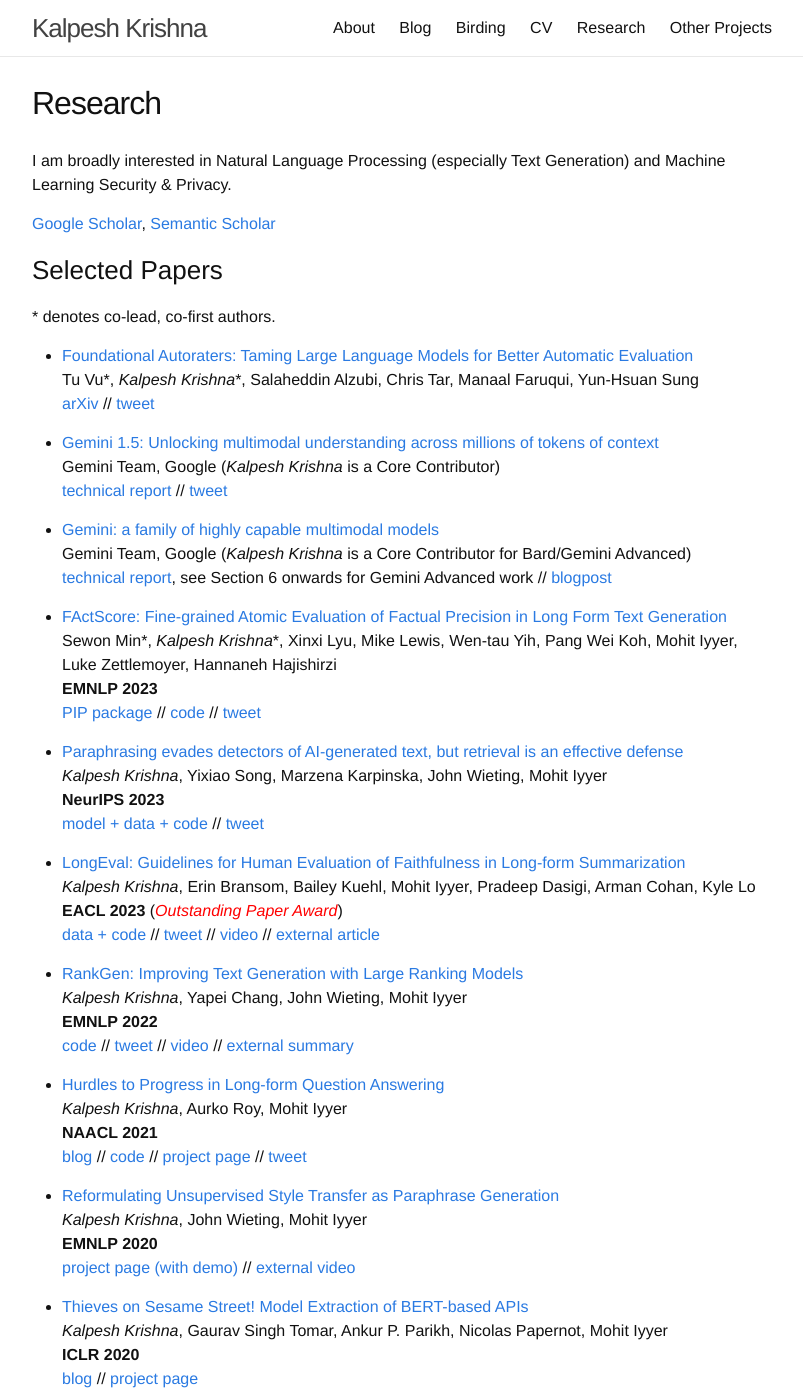
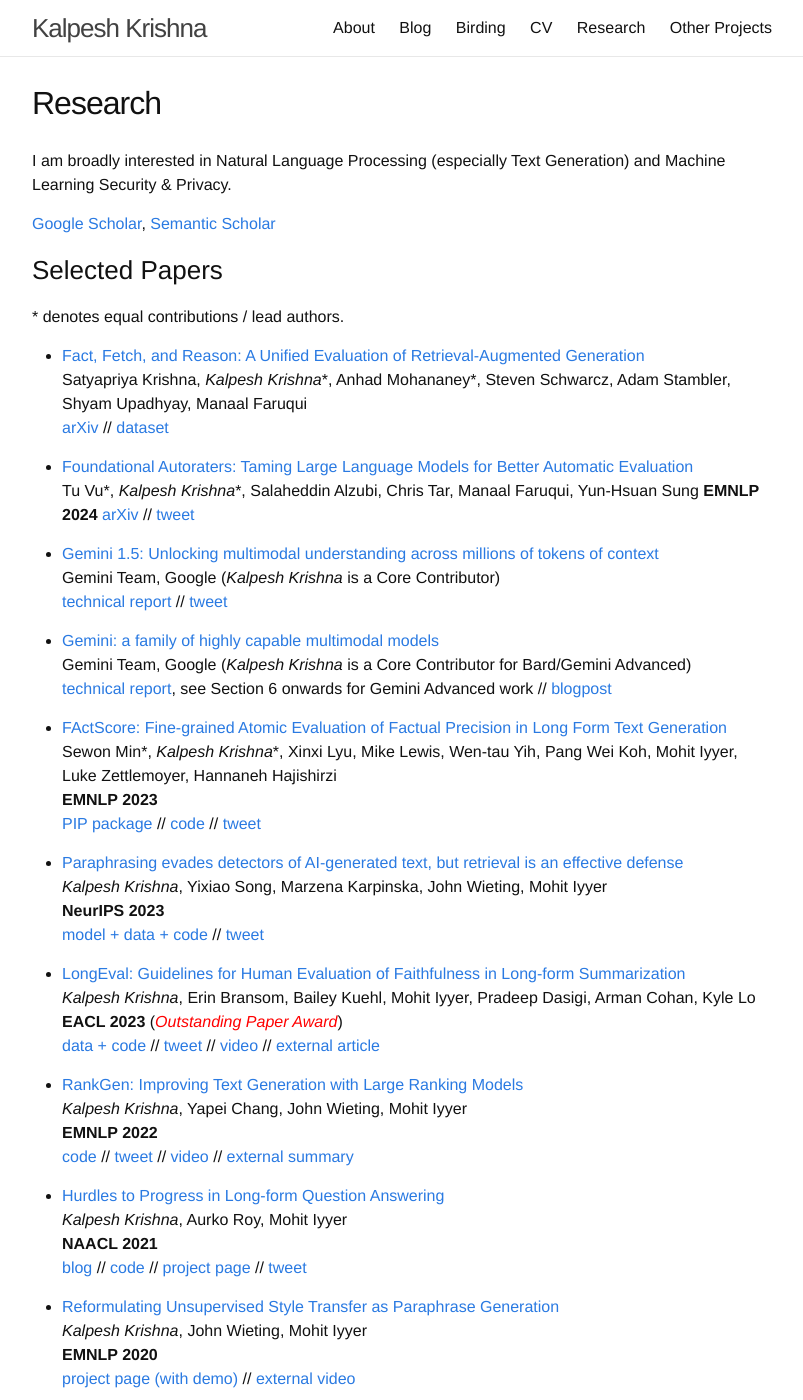
Before and after one commit to martiansideofthemoon/martiansideofthemoon.github.io, a Jekyll site: the page built from _pages/research.md, in a window 1280 px wide and 1400 px high. Shown: the whole window, without its empty margins (238-1041 px from the left). Built offline with Jekyll 4.4.1, drawn with Linux system fonts in a browser that asks for light colours; comment, search, counter and statistics services are not loaded.

Commit message:
Update research.md

```diff
--- a/_pages/research.md
+++ b/_pages/research.md
@@ -10,10 +10,15 @@ I am broadly interested in Natural Language Processing (especially Text Generati
 
 ### Selected Papers
 
-\* denotes co-lead, co-first authors.
+\* denotes equal contributions / lead authors.
+
+* [Fact, Fetch, and Reason: A Unified Evaluation of Retrieval-Augmented Generation](https://arxiv.org/abs/2409.12941)
+Satyapriya Krishna, <i>Kalpesh Krishna</i>\*, Anhad Mohananey\*, Steven Schwarcz, Adam Stambler, Shyam Upadhyay, Manaal Faruqui
+[arXiv](https://arxiv.org/abs/2409.12941) // [dataset](https://huggingface.co/datasets/google/frames-benchmark)
 
 * [Foundational Autoraters: Taming Large Language Models for Better Automatic Evaluation](https://arxiv.org/abs/2407.10817)
 Tu Vu\*, <i>Kalpesh Krishna</i>\*, Salaheddin Alzubi, Chris Tar, Manaal Faruqui, Yun-Hsuan Sung
+**EMNLP 2024**
 [arXiv](https://arxiv.org/abs/2407.10817) // [tweet](https://twitter.com/tuvllms/status/1813249272474968315)
 
 * [Gemini 1.5: Unlocking multimodal understanding across millions of tokens of context](https://storage.googleapis.com/deepmind-media/gemini/gemini_v1_5_report.pdf)
@@ -63,6 +68,7 @@ Sewon Min\*, <i>Kalpesh Krishna</i>\*, Xinxi Lyu, Mike Lewis, Wen-tau Yih, Pang
 
 * [PostMark: A Robust Blackbox Watermark for Large Language Models](https://arxiv.org/abs/2406.14517)
   Yapei Chang, Kalpesh Krishna, Amir Houmansadr, John Wieting, Mohit Iyyer
+  **EMNLP 2024**
   [arXiv](https://arxiv.org/abs/2406.14517) // [tweet](https://twitter.com/YapeiChang/status/1805256158103380243)
 
 * [GEE! Grammar Error Explanation with Large Language Models](https://arxiv.org/abs/2311.09517)
```
